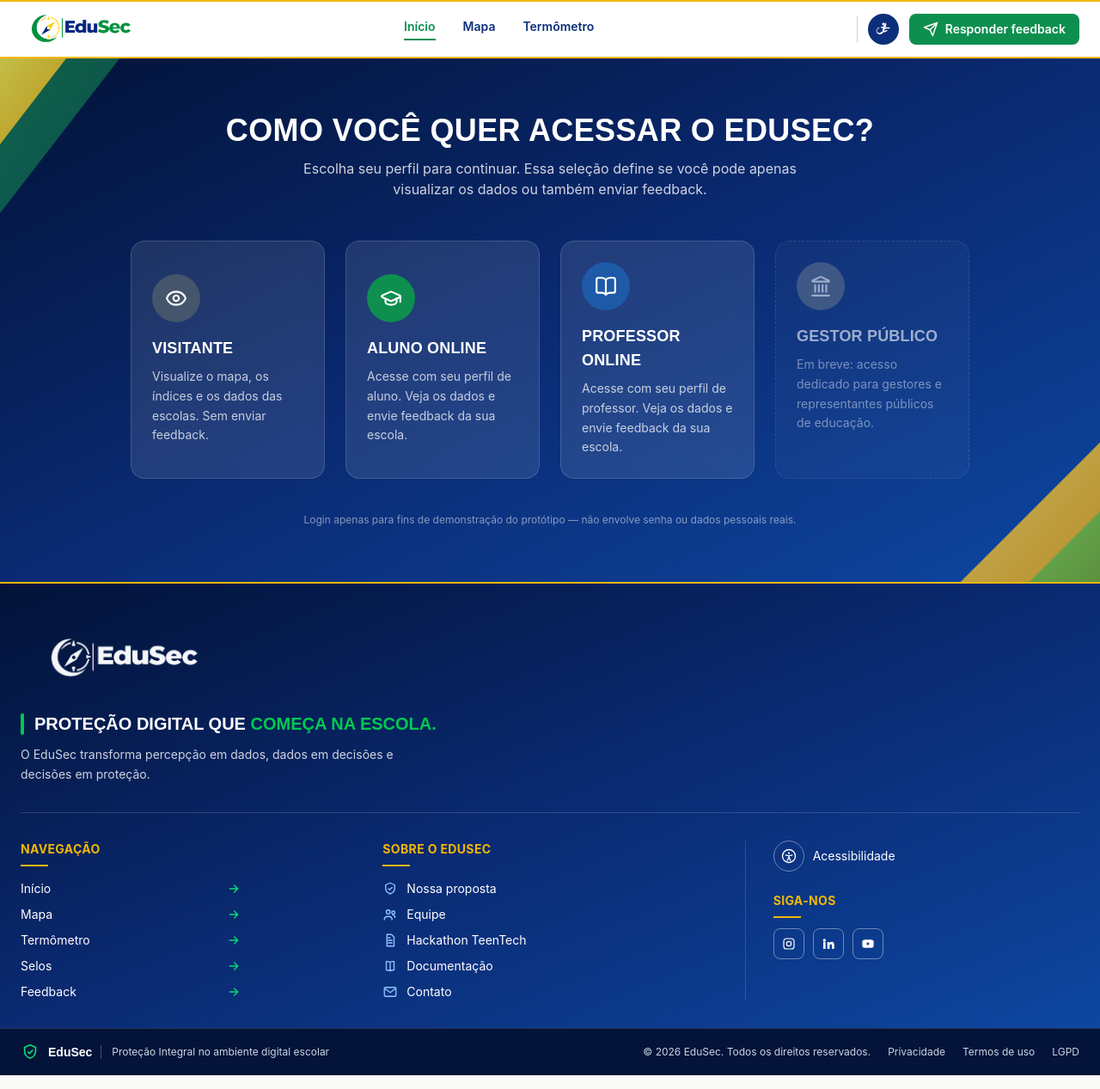
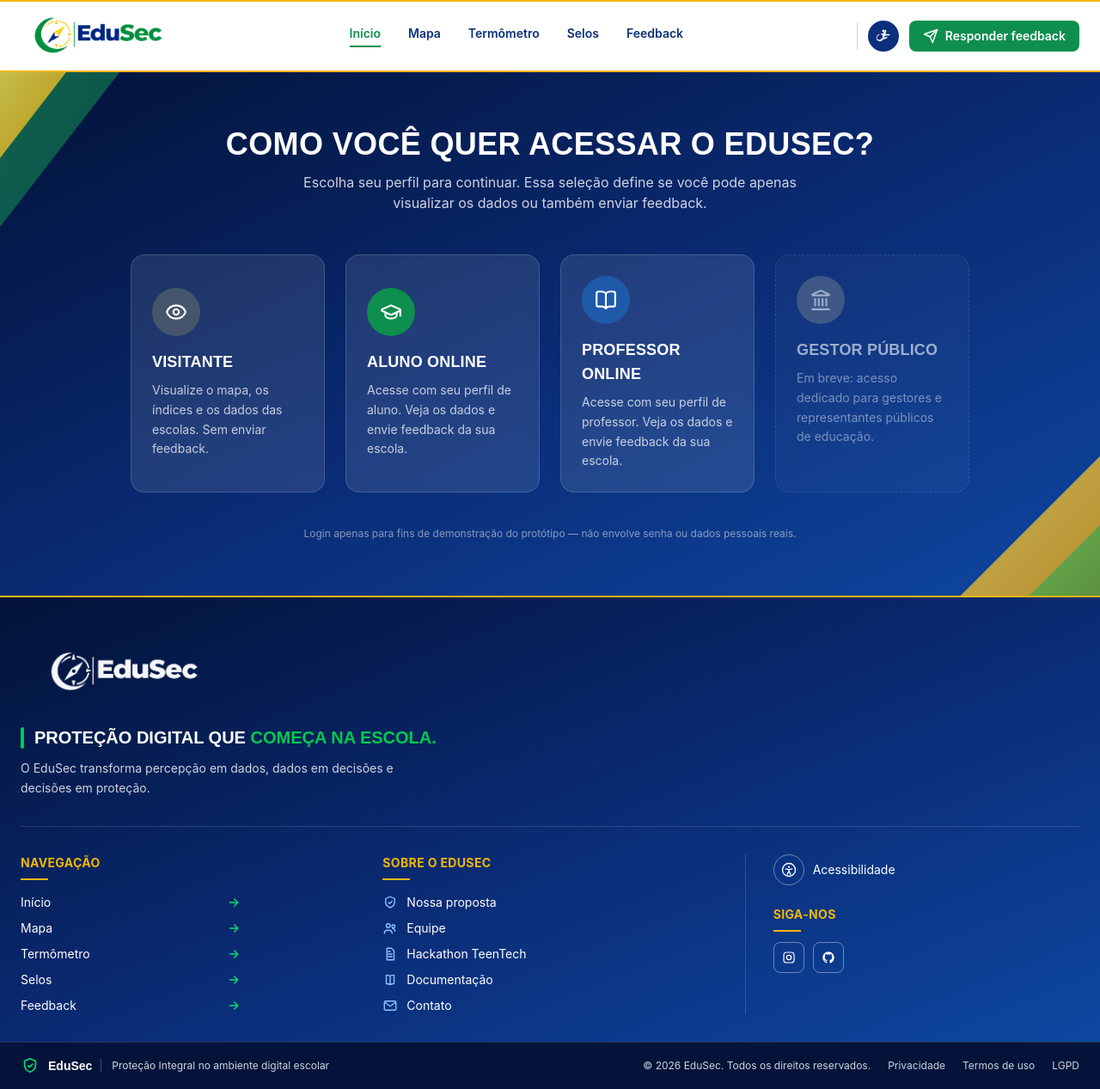
Before and after one commit to pedrooigorr/edusec, a React (Vite) app: page /login in a window 1280 px wide. Shown: the whole page at 86% size. Built offline with nearby package versions, Linux system fonts and the light colour scheme.

Commit message:
Reajuste no header,footer e nos links :)

```diff
--- a/src/components/Footer.jsx
+++ b/src/components/Footer.jsx
@@ -72,19 +72,10 @@ function IconeInstagram(props) {
   );
 }
 
-function IconeLinkedin(props) {
+function IconeGithub(props) {
   return (
     <svg viewBox="0 0 24 24" fill="currentColor" width="16" height="16" {...props}>
-      <path d="M4.98 3.5a2.5 2.5 0 1 0 0 5 2.5 2.5 0 0 0 0-5ZM3 9h4v12H3zM10 9h3.8v1.7h.05c.53-1 1.83-2.1 3.77-2.1 4 0 4.4 2.6 4.4 6V21h-4v-5.4c0-1.3 0-3-1.8-3s-2.1 1.4-2.1 2.9V21h-4z" />
-    </svg>
-  );
-}
-
-function IconeYoutube(props) {
-  return (
-    <svg viewBox="0 0 24 24" fill="currentColor" width="16" height="16" {...props}>
-      <path d="M22 12s0-3.2-.4-4.7a3 3 0 0 0-2.1-2.1C17.9 4.8 12 4.8 12 4.8s-5.9 0-7.5.4A3 3 0 0 0 2.4 7.3C2 8.8 2 12 2 12s0 3.2.4 4.7a3 3 0 0 0 2.1 2.1c1.6.4 7.5.4 7.5.4s5.9 0 7.5-.4a3 3 0 0 0 2.1-2.1C22 15.2 22 12 22 12Z" />
-      <path fill="#0a2a72" d="m10 15 5.2-3L10 9Z" />
+      <path d="M12 2C6.48 2 2 6.58 2 12.17c0 4.47 2.87 8.26 6.84 9.6.5.1.68-.22.68-.49 0-.24-.01-1.04-.01-1.89-2.78.61-3.37-1.21-3.37-1.21-.46-1.17-1.11-1.49-1.11-1.49-.91-.63.07-.62.07-.62 1 .07 1.53 1.04 1.53 1.04.89 1.54 2.34 1.1 2.91.84.09-.65.35-1.1.63-1.35-2.22-.26-4.56-1.13-4.56-5.02 0-1.11.39-2.02 1.03-2.73-.1-.26-.45-1.3.1-2.71 0 0 .84-.27 2.75 1.04A9.3 9.3 0 0 1 12 6.84c.85 0 1.71.12 2.51.35 1.91-1.31 2.75-1.04 2.75-1.04.55 1.41.2 2.45.1 2.71.64.71 1.03 1.62 1.03 2.73 0 3.9-2.34 4.76-4.57 5.01.36.32.68.94.68 1.9 0 1.37-.01 2.47-.01 2.81 0 .27.18.6.69.49A10.02 10.02 0 0 0 22 12.17C22 6.58 17.52 2 12 2Z" />
     </svg>
   );
 }
@@ -103,6 +94,11 @@ const sobre = [
   { href: "#", label: "Hackathon TeenTech", Icone: IconeDocumento },
   { href: "#", label: "Documentação", Icone: IconeLivro },
   { href: "#", label: "Contato", Icone: IconeEnvelope },
+];
+
+const redesSociais = [
+  { href: "https://www.instagram.com/pedrooigor._/", label: "Instagram", Icone: IconeInstagram },
+  { href: "https://github.com/pedrooigorr", label: "GitHub", Icone: IconeGithub },
 ];
 
 function Footer() {
@@ -157,9 +153,11 @@ function Footer() {
               <p className="text-brand-gold font-bold text-sm tracking-wide mb-2">SIGA-NOS</p>
               <div className="w-8 h-[2px] bg-brand-gold mb-3" />
               <div className="flex gap-2.5">
-                <a href="#" aria-label="Instagram" className="w-9 h-9 rounded-lg border border-white/40 flex items-center justify-center hover:border-green-400 hover:text-green-400 transition-colors"><IconeInstagram /></a>
-                <a href="#" aria-label="LinkedIn" className="w-9 h-9 rounded-lg border border-white/40 flex items-center justify-center hover:border-green-400 hover:text-green-400 transition-colors"><IconeLinkedin /></a>
-                <a href="#" aria-label="YouTube" className="w-9 h-9 rounded-lg border border-white/40 flex items-center justify-center hover:border-green-400 hover:text-green-400 transition-colors"><IconeYoutube /></a>
+                {redesSociais.map(({ href, label, Icone }) => (
+                  <a key={label} href={href} target="_blank" rel="noopener noreferrer" aria-label={label} className="w-9 h-9 rounded-lg border border-white/40 flex items-center justify-center hover:border-green-400 hover:text-green-400 transition-colors">
+                    <Icone />
+                  </a>
+                ))}
               </div>
             </div>
           </div>
--- a/src/components/Header.jsx
+++ b/src/components/Header.jsx
@@ -1,13 +1,19 @@
 import { useEffect, useState } from "react";
-import { Link, useLocation } from "react-router-dom";
+import { Link, useLocation, useNavigate } from "react-router-dom";
 
-const links = [
+const linksRota = [
   { to: "/", id: "topo", label: "Início" },
   { to: "/plataforma", id: "mapa", label: "Mapa" },
-  { to: "/#termometro", id: "termometro", label: "Termômetro" },
 ];
 
-const secoesObservadas = ["topo", "mapa", "termometro"];
+const linksAncora = [
+  { id: "termometro", label: "Termômetro" },
+  { id: "selos", label: "Selos" },
+];
+
+const linkFeedback = { to: "/plataforma", id: "feedback", label: "Feedback" };
+
+const secoesObservadas = ["topo", "mapa", "termometro", "selos"];
 
 function IconeAcessibilidade(props) {
   return (
@@ -28,8 +34,19 @@ function IconeEnviar(props) {
 
 function Header() {
   const location = useLocation();
+  const navigate = useNavigate();
   const [aberto, setAberto] = useState(false);
   const [ativo, setAtivo] = useState("topo");
+
+  function irParaAncora(id) {
+    setAberto(false);
+    if (location.pathname !== "/") {
+      navigate("/", { state: { scrollTo: id } });
+      return;
+    }
+    const elemento = document.getElementById(id);
+    if (elemento) elemento.scrollIntoView({ behavior: "smooth" });
+  }
 
   useEffect(() => {
     if (location.pathname === "/plataforma") {
@@ -52,17 +69,27 @@ function Header() {
     return () => observer.disconnect();
   }, [location.pathname]);
 
+  function classeLink(id) {
+    return ativo === id
+      ? "text-sm font-semibold pb-1 border-b-2 transition-all duration-200 hover:scale-105 text-brand-green border-brand-green"
+      : "text-sm font-semibold pb-1 border-b-2 transition-all duration-200 hover:scale-105 text-[#0B2F7A] border-transparent hover:text-brand-green hover:border-brand-green";
+  }
+
   return (
     <header className="sticky top-0 z-50 bg-white">
       <div className="h-0.5 bg-brand-gold" />
 
-      <div className="max-w-7xl mx-auto px-6 h-16 flex items-center justify-between">
-        <Link to="/" className="flex items-center"><img src="/logo-edusec.png" alt="EduSec" className="h-14 w-auto" /></Link>
+      <div className="max-w-7xl mx-auto px-6 h-20 flex items-center justify-between">
+        <Link to="/" className="flex items-center"><img src="/logo-edusec.png" alt="EduSec" className="h-18 w-auto" /></Link>
 
         <nav className="hidden md:flex items-center gap-8">
-          {links.map((link) => (
-            <Link key={link.to} to={link.to} className={ativo === link.id ? "text-sm font-semibold pb-1 border-b-2 transition-all duration-200 hover:scale-105 text-brand-green border-brand-green" : "text-sm font-semibold pb-1 border-b-2 transition-all duration-200 hover:scale-105 text-[#0B2F7A] border-transparent hover:text-brand-green hover:border-brand-green"}>{link.label}</Link>
+          {linksRota.map((link) => (
+            <Link key={link.to} to={link.to} className={classeLink(link.id)}>{link.label}</Link>
           ))}
+          {linksAncora.map((link) => (
+            <button key={link.id} onClick={() => irParaAncora(link.id)} className={classeLink(link.id)}>{link.label}</button>
+          ))}
+          <Link to={linkFeedback.to} className={classeLink(linkFeedback.id)}>{linkFeedback.label}</Link>
         </nav>
 
         <div className="flex items-center gap-3">
@@ -86,9 +113,13 @@ function Header() {
 
       {aberto && (
         <nav className="md:hidden border-t border-slate-200 bg-white px-6 py-4 flex flex-col gap-4">
-          {links.map((link) => (
+          {linksRota.map((link) => (
             <Link key={link.to} to={link.to} onClick={() => setAberto(false)} className="text-base font-semibold text-[#0B2F7A]">{link.label}</Link>
           ))}
+          {linksAncora.map((link) => (
+            <button key={link.id} onClick={() => irParaAncora(link.id)} className="text-base font-semibold text-[#0B2F7A] text-left">{link.label}</button>
+          ))}
+          <Link to={linkFeedback.to} onClick={() => setAberto(false)} className="text-base font-semibold text-[#0B2F7A]">{linkFeedback.label}</Link>
           <Link to="/plataforma" onClick={() => setAberto(false)} className="inline-flex items-center justify-center gap-2 rounded-lg bg-brand-green px-5 py-2.5 text-sm font-semibold text-white"><IconeEnviar />Responder feedback</Link>
         </nav>
       )}
--- a/src/pages/Home.jsx
+++ b/src/pages/Home.jsx
@@ -1,3 +1,5 @@
+import { useEffect } from "react";
+import { useLocation } from "react-router-dom";
 import Header from "../components/Header";
 import Hero from "../components/Hero";
 import CicloExplicativo from "../components/CicloExplicativo";
@@ -6,6 +8,18 @@ import SecaoSelos from "../components/SecaoSelos";
 import Footer from "../components/Footer";
 
 function Home() {
+  const location = useLocation();
+
+  useEffect(() => {
+    const idParaRolar = location.state?.scrollTo;
+    if (!idParaRolar) return;
+    const tempo = setTimeout(() => {
+      const elemento = document.getElementById(idParaRolar);
+      if (elemento) elemento.scrollIntoView({ behavior: "smooth" });
+    }, 150);
+    return () => clearTimeout(tempo);
+  }, [location.state]);
+
   return (
     <div className="min-h-screen bg-brand-bg">
       <Header />
```
